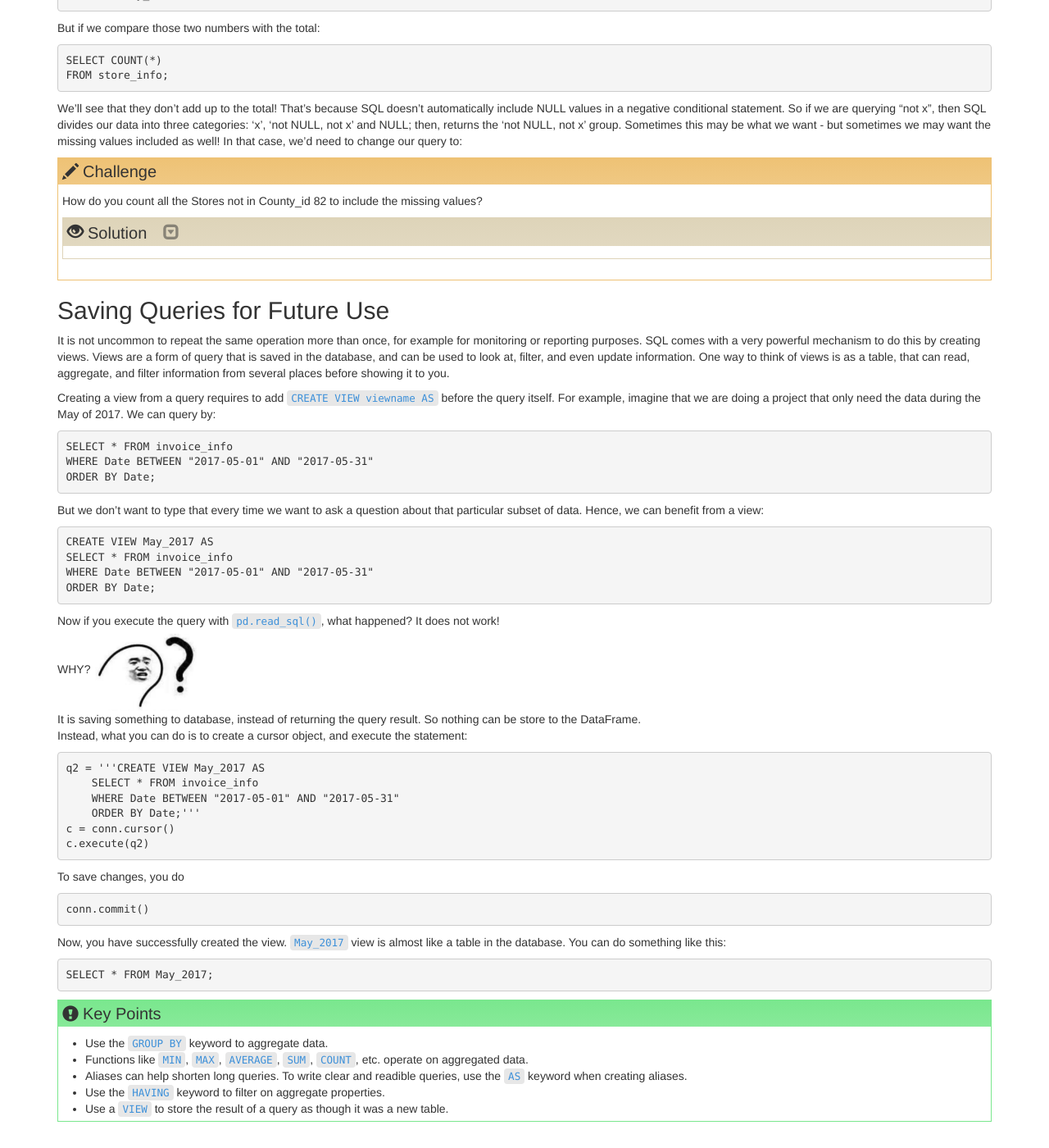
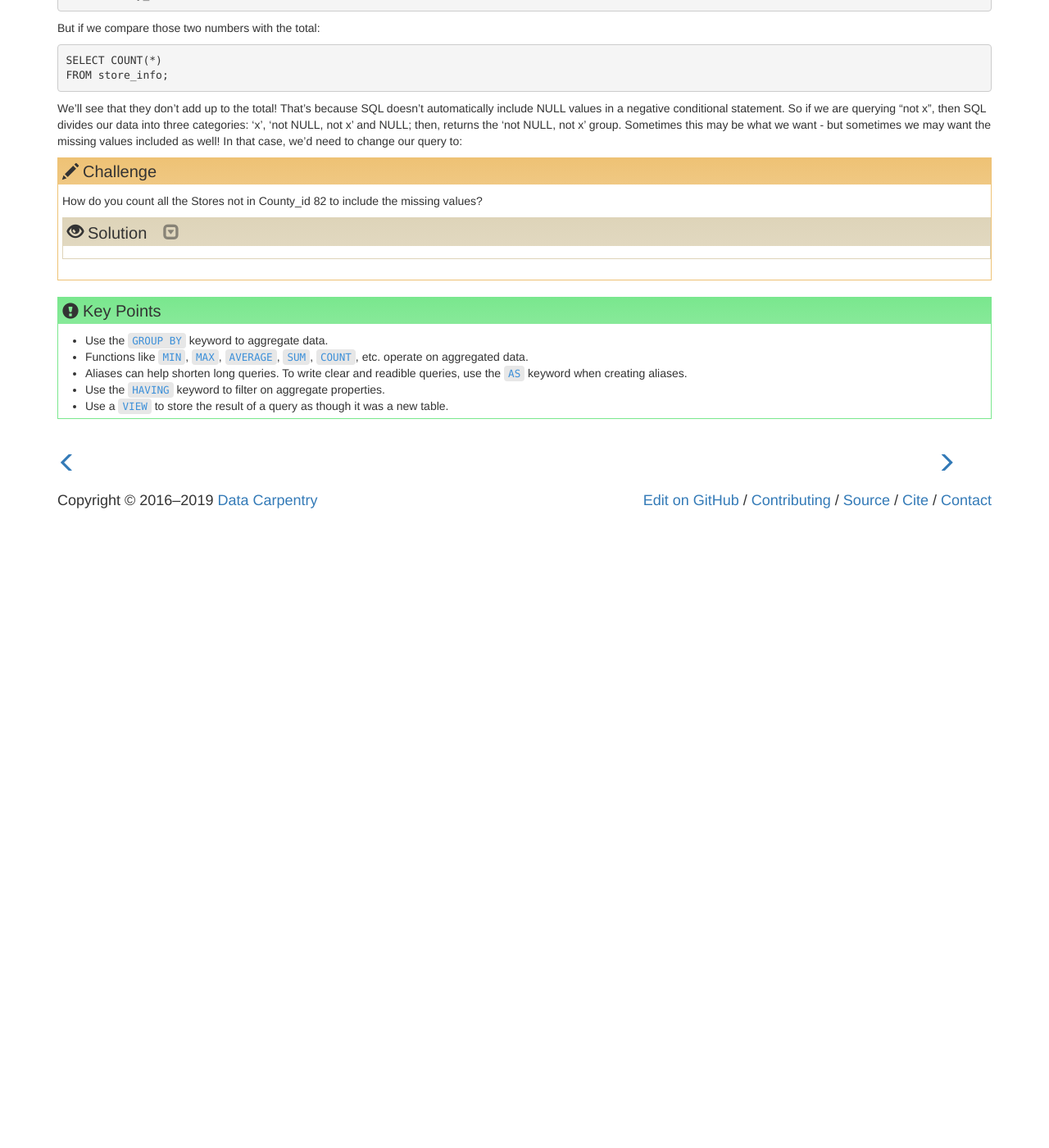
Before and after one commit to data-lessons/SQL-business, a Jekyll site: the page built from _episodes/03-sql-aggregation.md, in a window 1280 px wide and 1400 px high, scrolled down 2277 px. Shown: the whole window at 82% size. Built offline with Jekyll 4.4.1, drawn with Linux system fonts in a browser that asks for light colours; after the commit the page ends 2907 px from its top, so only the background shows below that.

Commit message:
Changed examples used for NULL
-  NULL original example doesn't work: Category column doesn't exist (should be Category_id) and there are no NULL Category_id in item_info
- Put Views at the end since it requires cursor. Ideally it should also be done together with subquery.

````diff
--- a/_episodes/03-sql-aggregation.md
+++ b/_episodes/03-sql-aggregation.md
@@ -173,51 +173,3 @@ case, we'd need to change our query to:
 >> ```
 > {: .solution}
 {: .challenge}
-
-## Saving Queries for Future Use
-
-It is not uncommon to repeat the same operation more than once, for example
-for monitoring or reporting purposes. SQL comes with a very powerful mechanism
-to do this by creating views. Views are a form of query that is saved in the database,
-and can be used to look at, filter, and even update information. One way to
-think of views is as a table, that can read, aggregate, and filter information
-from several places before showing it to you.
-
-Creating a view from a query requires to add `CREATE VIEW viewname AS`
-before the query itself. For example, imagine that we are doing a project that only need
-the data during the May of 2017. We can query by:
-
-    SELECT * FROM invoice_info
-    WHERE Date BETWEEN "2017-05-01" AND "2017-05-31"
-    ORDER BY Date;
-
-But we don't want to type that every time we want to ask a
-question about that particular subset of data. Hence, we can benefit from a view:
-
-    CREATE VIEW May_2017 AS
-    SELECT * FROM invoice_info
-    WHERE Date BETWEEN "2017-05-01" AND "2017-05-31"
-    ORDER BY Date;
-
-Now if you execute the query with `pd.read_sql()`, what happened? It does not work! <br>
-WHY?
-![alt text](../img/q.png){:height="100px"} <br>
-It is saving something to database, instead of returning the query result. So nothing can be store to the DataFrame.<br>
-Instead, what you can do is to create a cursor object, and execute the statement:
-```
-q2 = '''CREATE VIEW May_2017 AS
-    SELECT * FROM invoice_info
-    WHERE Date BETWEEN "2017-05-01" AND "2017-05-31"
-    ORDER BY Date;'''
-c = conn.cursor()
-c.execute(q2)
-```
-To save changes, you do
-```
-conn.commit()
-```
-
-Now, you have successfully created the view. `May_2017` view is almost like a table in the database. You can do something like this:
-```
-SELECT * FROM May_2017;
-```
````
